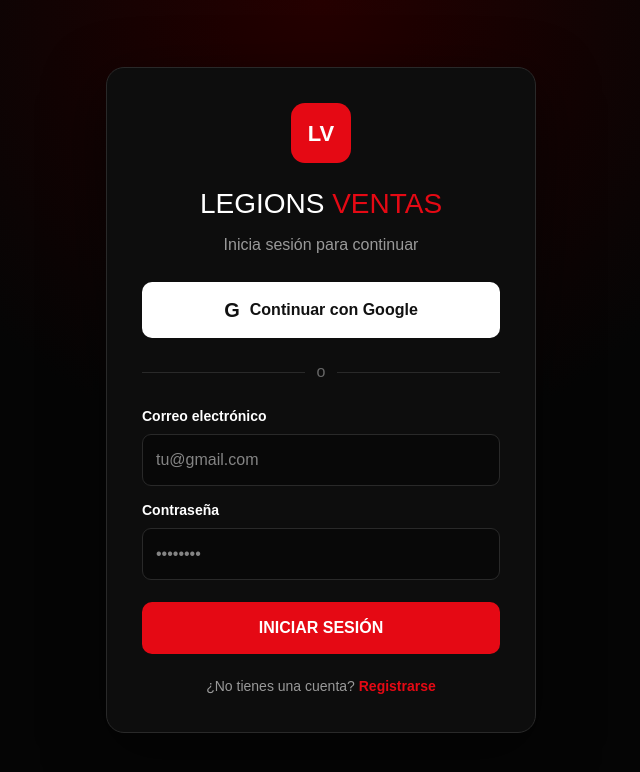
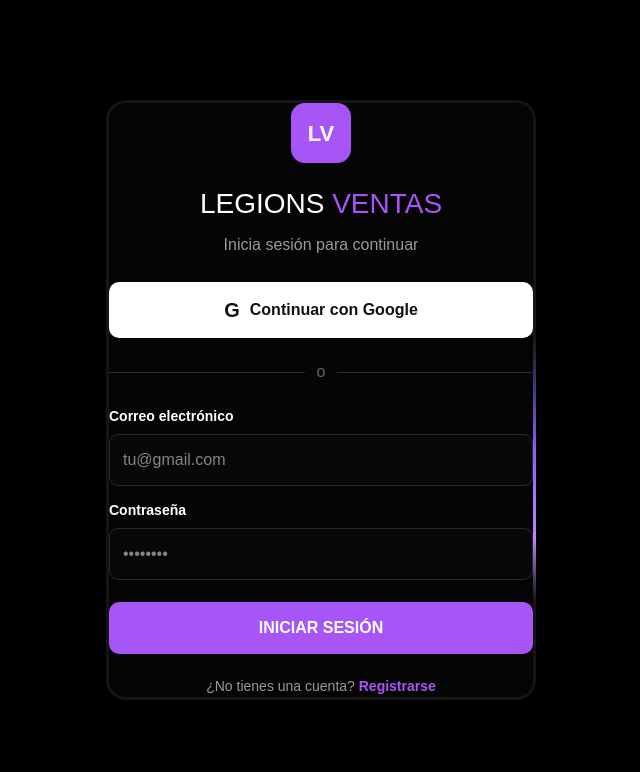
Before and after one commit to juliocesarblancomedina08-tech/Recargas-de-diamantes, a Next.js app: page /login in a window 1280 px wide. Shown: the top 772 px of the page, without its empty margins (319-959 px from the left). Built offline with nearby package versions, Linux system fonts and the light colour scheme.

Commit message:
Update globals.css

```diff
--- a/app/globals.css
+++ b/app/globals.css
@@ -94,26 +94,63 @@
    LOGIN / REGISTER
 ========================= */
 
+/* LOGIN / REGISTER */
 .login-page,
 .register-page {
   min-height: 100vh;
   display: flex;
   justify-content: center;
   align-items: center;
-  padding: 25px;
-  background:
-    radial-gradient(circle at top, #250000 0%, #050505 45%);
+  padding: 20px;
+  background: #000000;
 }
 
 .login-box,
 .register-box {
+  position: relative;
   width: 100%;
   max-width: 430px;
-  background: #0d0d0d;
-  border: 1px solid #292929;
-  border-radius: 18px;
-  padding: 35px;
-  box-shadow: 0 20px 60px rgba(0, 0, 0, 0.5);
+  padding: 3px;
+  border-radius: 20px;
+  overflow: hidden;
+  background: #151515;
+}
+
+/* Luz morada recorriendo el borde */
+.login-box::before,
+.register-box::before {
+  content: "";
+  position: absolute;
+  width: 180%;
+  height: 180%;
+  top: -40%;
+  left: -40%;
+  background: conic-gradient(
+    from 0deg,
+    transparent 0deg,
+    transparent 300deg,
+    #8b5cf6 330deg,
+    #c084fc 350deg,
+    transparent 360deg
+  );
+  animation: borderLight 4s linear infinite;
+}
+
+/* Interior negro */
+.login-box::after,
+.register-box::after {
+  content: "";
+  position: absolute;
+  inset: 3px;
+  background: #050505;
+  border-radius: 17px;
+  z-index: 1;
+}
+
+.login-box > *,
+.register-box > * {
+  position: relative;
+  z-index: 2;
 }
 
 .logo {
@@ -123,7 +160,7 @@
   display: flex;
   justify-content: center;
   align-items: center;
-  background: var(--primary);
+  background: #a855f7;
   border-radius: 14px;
   font-size: 22px;
   font-weight: 900;
@@ -138,19 +175,19 @@
 
 .login-box h1 span,
 .register-box h1 span {
-  color: var(--primary);
+  color: #a855f7;
 }
 
 .subtitle {
   text-align: center;
-  color: var(--muted);
+  color: #999999;
   margin-bottom: 25px;
 }
 
 .google-button {
   width: 100%;
   background: white;
-  color: #111;
+  color: #111111;
   border: none;
   border-radius: 10px;
   padding: 13px;
@@ -171,7 +208,7 @@
   align-items: center;
   gap: 12px;
   margin: 22px 0;
-  color: #666;
+  color: #666666;
 }
 
 .separator::before,
@@ -203,7 +240,7 @@
 
 .login-box input:focus,
 .register-box input:focus {
-  border-color: var(--primary);
+  border-color: #a855f7;
 }
 
 .login-button {
@@ -212,24 +249,26 @@
   padding: 14px;
   border: none;
   border-radius: 10px;
-  background: var(--primary);
+  background: #a855f7;
   color: white;
   font-weight: 900;
+  transition: 0.2s ease;
 }
 
 .login-button:hover {
-  background: #ff1a25;
+  background: #9333ea;
+  transform: translateY(-2px);
 }
 
 .register-text {
   text-align: center;
   margin-top: 22px;
-  color: var(--muted);
+  color: #999999;
   font-size: 14px;
 }
 
 .register-text span {
-  color: var(--primary);
+  color: #a855f7;
   font-weight: 700;
 }
 
```
